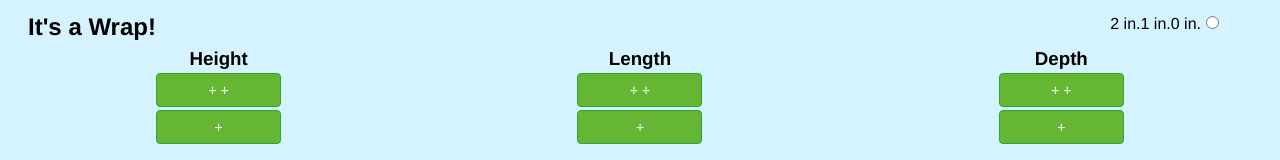
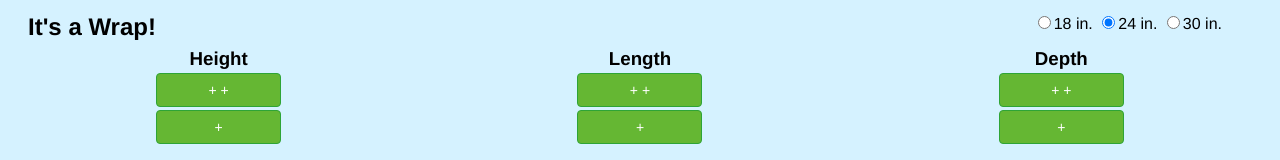
Before and after one commit to DavidMoritz/wrap, a plain HTML site: page index.html in a window 1280 px wide. Shown: the top 160 px of the page. Drawn offline with Linux system fonts and the light colour scheme.

Commit message:
revert templating

```diff
--- a/index.html
+++ b/index.html
@@ -17,7 +17,9 @@
 	<body>
 		<h2>It's a Wrap!</h2>
 		<div class="radio-group">
-			<label class="radio"><input type="radio" name="roll-length" value=""></label>
+			<label class="radio"><input type="radio" name="roll-length" value="18">18 in.</label>
+			<label class="radio"><input type="radio" name="roll-length" value="24" checked>24 in.</label>
+			<label class="radio"><input type="radio" name="roll-length" value="30">30 in.</label>
 		</div>
 		<div class="measurements">
 			<div class="input-group">
--- a/wrap.js
+++ b/wrap.js
@@ -31,36 +31,6 @@ class Wrap {
 	}
 }
 
-class Build {
-	constructor() {
-		this.radioTemplate = $.clone($(".radio-group").children()[0]);
-		this.setting = "inch";
-		this.rollSizes = {
-			inch: [18, 24, 30]
-		}
-	}
-
-	start() {
-		this.clear();
-		this.rebuild();
-	}
-
-	clear() {
-		$(".radio-group").empty();
-	}
-
-	rebuild() {
-		$.each(this.rollSizes[this.setting], rollSize => {
-			const $newRadio = $(this.radioTemplate);
-
-			$newRadio.children().val(rollSize);
-			$newRadio.prepend(`${rollSize} in.`);
-
-			$(".radio-group").append($newRadio);
-		});
-	}
-}
-
 function calculateTotal() {
 	const wrap = new Wrap();
 	const foot = wrap.amount > 23 ? "feet" : "foot";
@@ -90,8 +60,6 @@ function clickButton(e) {
 }
 
 $(() => {
-	const build = new Build();
-	build.start();
 	$("input").on("input change", calculateTotal);
 	$("button").on("click", clickButton);
 });
```
